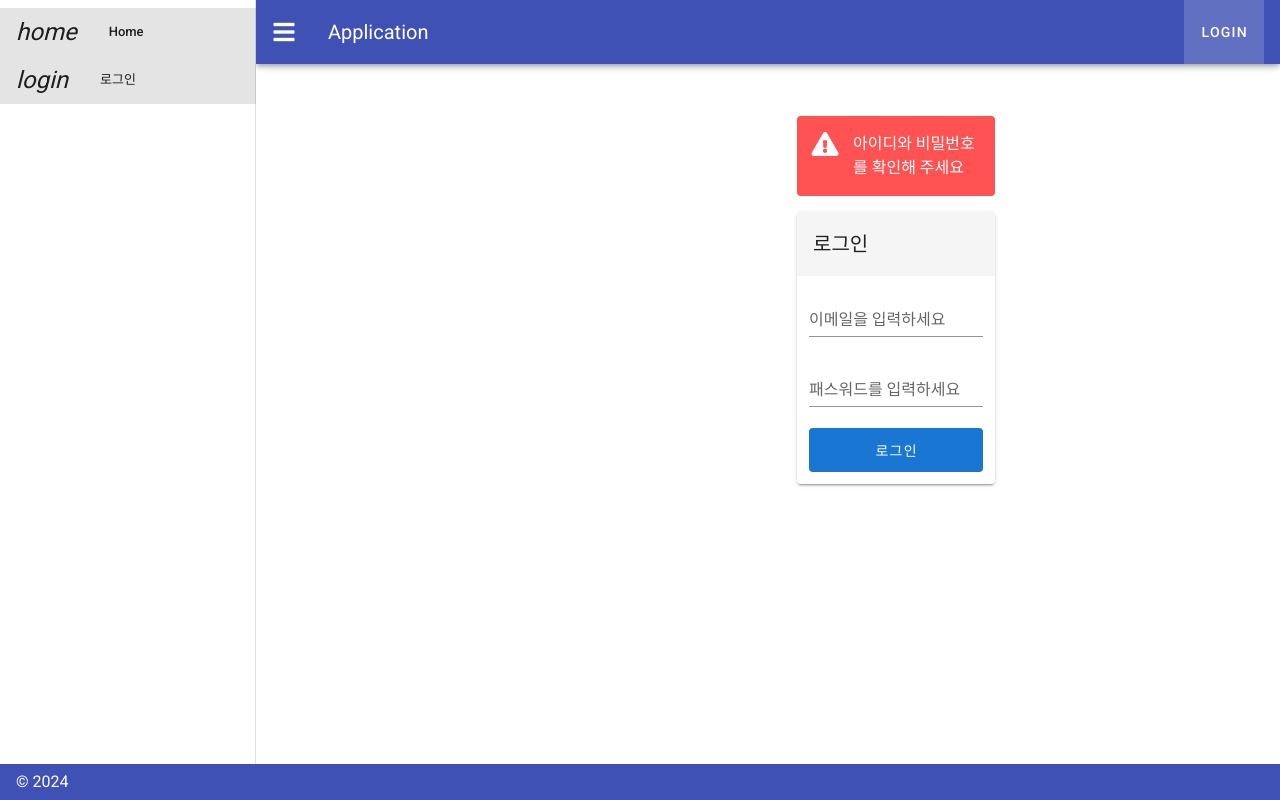
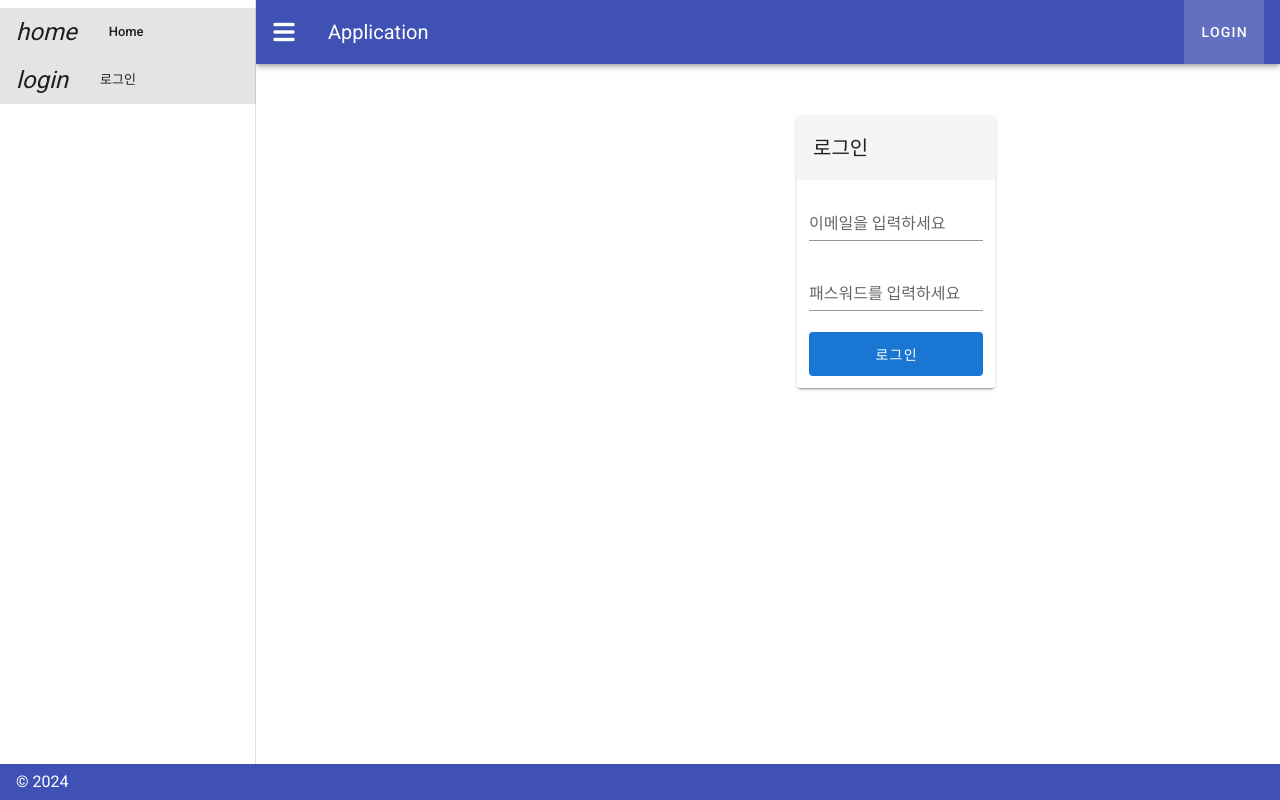
Before and after one commit to YooHyeok/vue2-vuex-router, a Vue app: page /login in a window 1280 px wide. Built offline with nearby package versions, Linux system fonts and the light colour scheme.

Commit message:
feat: `Login.vue` - 변경된 loginError state변수 mapState isLoginError로 수정

```diff
--- a/src/views/Login.vue
+++ b/src/views/Login.vue
@@ -67,7 +67,7 @@ export default {
   computed: {
     ...mapState({
       loginSuccess:'isLogin',
-      isError:'loginError'
+      isError:'isLoginError'
     })
   },
   methods: {
```
